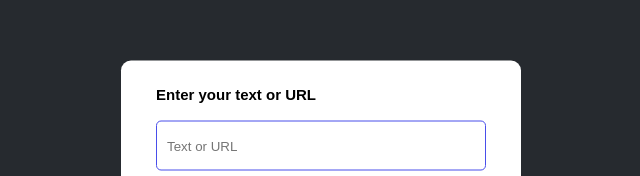
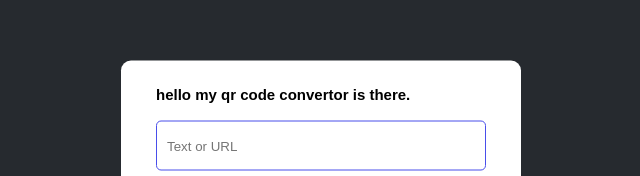
Before and after one commit to tinkupathak/QRcodeGenerator, a plain HTML site: page index.html in a window 1280 px wide. Shown: the part 217-393 px from the top of the page, without its empty margins (319-959 px from the left). Drawn offline with Linux system fonts and the light colour scheme.

Commit message:
Update index.html

```diff
--- a/index.html
+++ b/index.html
@@ -9,7 +9,7 @@
 </head>
 <body>
     <div class="container">
-    <p>Enter your text or URL</p>
+    <p>hello my qr code convertor is there.</p>
     <input type="text" placeholder="Text or URL" id="qrText">
 
     <div id=imgBox>
```
